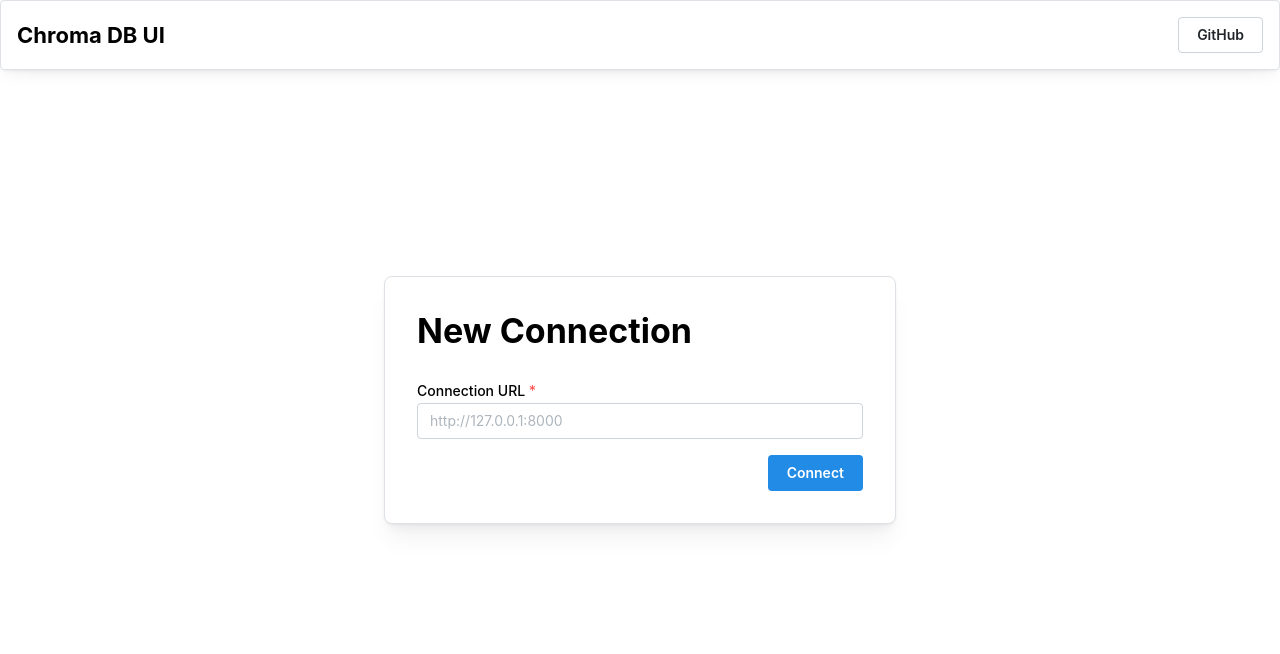
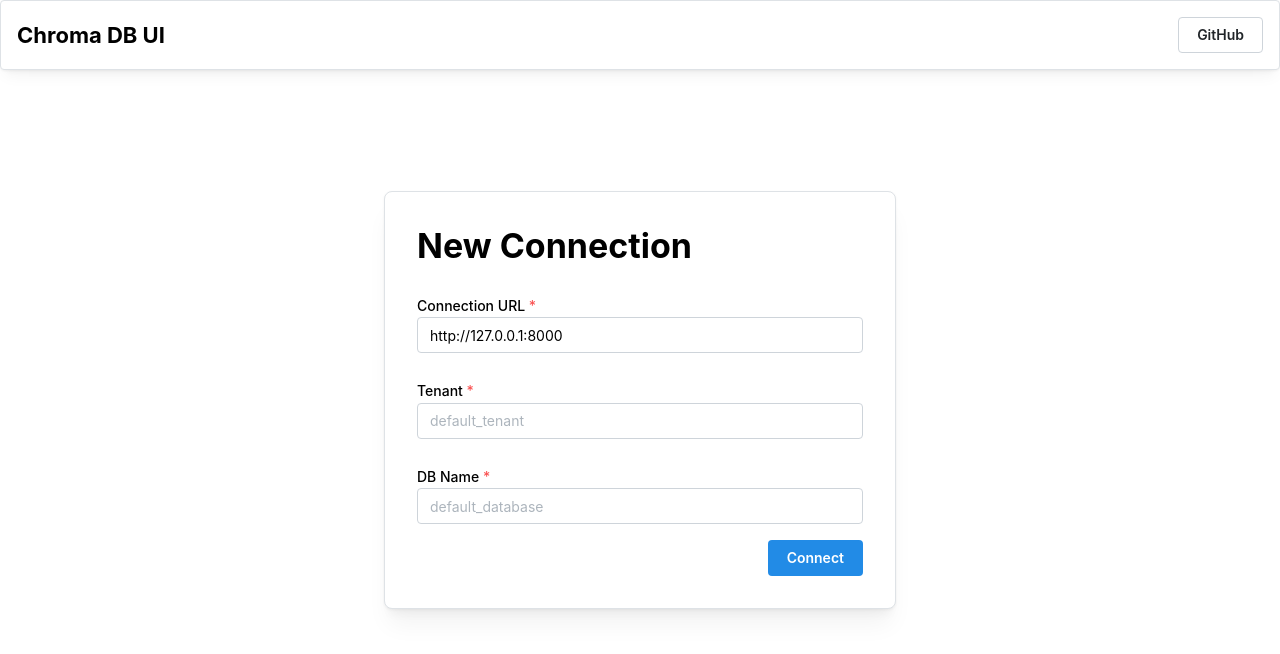
Before and after one commit to thakkaryash94/chroma-ui, a Next.js app: page / in a window 1280 px wide. Shown: the top 654 px of the page. Built offline with nearby package versions, Linux system fonts and the light colour scheme.

Commit message:
add option for custom tenant and dbname

```diff
--- a/app/components/CollectionSidebar/index.tsx
+++ b/app/components/CollectionSidebar/index.tsx
@@ -23,6 +23,9 @@ export default function Navbar() {
   const search = useSearchParams()
   const collectionId = search.get("collection-id")
   const [url, setURL, removeURL] = useLocalStorage({ key: 'url' })
+  const [tenant, setTenant, removeTenant] = useLocalStorage({ key: 'tenant' })
+  const [dbname, setDbName, removeDbName] = useLocalStorage({ key: 'dbname' })
+
   const form = useForm({
     initialValues: {
       name: ""
@@ -81,6 +84,8 @@ export default function Navbar() {
       <div className={classes.footer}>
         <Button variant="subtle" fullWidth leftSection={<IconPlugConnectedX />} onClick={() => {
           removeURL()
+          removeTenant()
+          removeDbName()
           router.push("/")
         }}>Disconnect</Button>
       </div>
--- a/app/hooks.tsx
+++ b/app/hooks.tsx
@@ -31,18 +31,25 @@ export function useGetTableVersion() {
 
 export function useGetCollections(options?: any) {
   const [url, setURL, removeURL] = useLocalStorage({ key: 'url' })
+  const [tenant, setTenant, removeTenant] = useLocalStorage({ key: 'tenant' })
+  const [database, setDbName, removeDbName] = useLocalStorage({ key: 'dbname' })
+  const connQueryString = new URLSearchParams({ tenant, database }).toString()
   return useQuery({
     enabled: !!url,
     queryKey: keys.getCollections,
     queryFn: async () => {
       try {
-        const resp = await fetch(`${url}/api/v1/collections`)
+        const resp = await fetch(`${url}/api/v1/collections?${connQueryString}`)
         if (resp.ok === false) {
           removeURL()
+          removeTenant()
+          removeDbName()
         }
         return resp.json()
       } catch {
         removeURL()
+        removeTenant()
+        removeDbName()
       }
     }
   })
@@ -50,10 +57,13 @@ export function useGetCollections(options?: any) {
 
 export function useAddCollection(options?: any) {
   const [url] = useLocalStorage({ key: 'url' })
+  const [tenant, setTenant, removeTenant] = useLocalStorage({ key: 'tenant' })
+  const [database, setDbName, removeDbName] = useLocalStorage({ key: 'dbname' })
+  const connQueryString = new URLSearchParams({ tenant, database }).toString()
   const queryClient = useQueryClient()
   return useMutation({
     mutationFn: async (data: any) => {
-      const resp = await fetch(`${url}/api/v1/collections`, {
+      const resp = await fetch(`${url}/api/v1/collections?${connQueryString}`, {
         method: 'POST',
         headers: {
           "Content-Type": "application/json"
@@ -74,10 +84,13 @@ export function useAddCollection(options?: any) {
 
 export function useDeleteCollection(options?: any) {
   const [url] = useLocalStorage({ key: 'url' })
+  const [tenant, setTenant, removeTenant] = useLocalStorage({ key: 'tenant' })
+  const [database, setDbName, removeDbName] = useLocalStorage({ key: 'dbname' })
+  const connQueryString = new URLSearchParams({ tenant, database }).toString()
   const queryClient = useQueryClient()
   return useMutation({
     mutationFn: async (collectionName: string) => {
-      const resp = await fetch(`${url}/api/v1/collections/${collectionName}`, {
+      const resp = await fetch(`${url}/api/v1/collections/${collectionName}?${connQueryString}`, {
         method: 'DELETE'
       })
       return resp.json()
--- a/app/page.tsx
+++ b/app/page.tsx
@@ -11,27 +11,47 @@ import Link from 'next/link'
 
 export default function HomePage() {
   const [url, setURL] = useLocalStorage({ key: 'url' })
+  const [tenant, setTenant] = useLocalStorage({ key: 'tenant' })
+  const [dbname, setDbName] = useLocalStorage({ key: 'dbname' })
+
   const [localURL, setLocalURL] = useState<string | undefined>()
+  const [localTenant, setLocalTenant] = useState<string | undefined>()
+  const [localDBname, setLocalDBname] = useState<string | undefined>()
+
   const { data, isLoading, refetch, error } = useGetVersion(localURL)
+
+  console.log({ tenant, dbname })
 
   const form = useForm({
     initialValues: {
-      url: '',
+      url: 'http://127.0.0.1:8000',
+      tenant: '',
+      dbname: ''
     },
     validate: {
       url: (value) => (/(https?:\/\/.*):(\d*)\/?(.*)/.test(value) ? null : 'Invalid URL'),
+      tenant: value => !!value ? null : 'Invalid value',
+      dbname: value => !!value ? null : 'Invalid value',
     },
   })
 
   useEffect(() => {
-    if (data && localURL) {
+    if (data && localURL && localTenant && localDBname) {
       setURL(localURL)
+      setTenant(localTenant)
+      setDbName(localDBname)
       setLocalURL("")
+      setLocalTenant("")
+      setLocalDBname("")
       form.reset()
     }
-  }, [data, form, localURL, setURL])
+  }, [
+    data, form,
+    localURL, localTenant, localDBname,
+    setURL, setTenant, setDbName
+  ])
 
-  if (url) {
+  if (url && tenant && dbname) {
     return (
       <Flex
         h="100vh"
@@ -60,17 +80,31 @@ export default function HomePage() {
             <LoadingOverlay visible={isLoading} zIndex={1000} overlayProps={{ radius: "sm", blur: 2 }} />
             <form style={{ minWidth: "260px" }} autoComplete="off" onSubmit={form.onSubmit((values) => {
               setLocalURL(previous => {
-                if (previous) {
-                  refetch()
-                }
+                if (previous) { refetch() }
                 return values.url
               })
+              setLocalTenant(values.tenant)
+              setLocalDBname(values.dbname)
             })}>
               <TextInput
                 withAsterisk
                 label="Connection URL"
                 placeholder="http://127.0.0.1:8000"
                 {...form.getInputProps('url')}
+              />
+              <br />
+              <TextInput
+                withAsterisk
+                label="Tenant"
+                placeholder="default_tenant"
+                {...form.getInputProps('tenant')}
+              />
+              <br />
+              <TextInput
+                withAsterisk
+                label="DB Name"
+                placeholder="default_database"
+                {...form.getInputProps('dbname')}
               />
               {error && <Alert mt={16} variant="light" color="red" title={error?.message} icon={<IconAlertTriangleFilled />} />}
               <Group justify="flex-end" mt="md">
```
